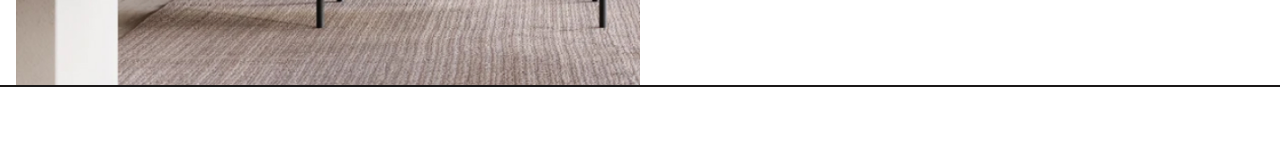
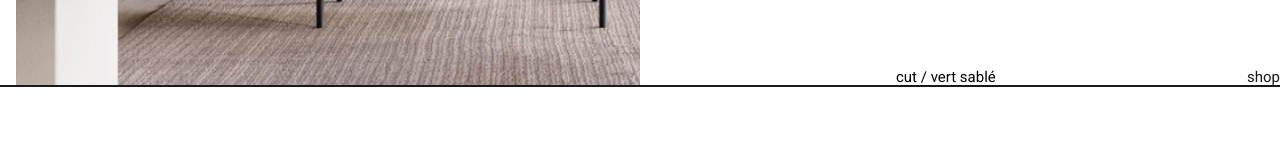
Before and after one commit to deadbeathd07/kann, a Vue app: page / in a window 1280 px wide. Shown: the part 2065-2225 px from the top of the page. Built offline with nearby package versions, Linux system fonts and the light colour scheme.

Commit message:
добавлена соответствующая разметка

```diff
--- a/src/App.vue
+++ b/src/App.vue
@@ -16,6 +16,9 @@ div.layout__wrapper
     section.section.section--content-center.section--content-space-between
       img.section__img.section__img--min-width-50.section__img--max-height-80(src="./assets/images/img-2.jpg")
       img.section__img.section__img--min-width-30.section__img--max-height-50(src="./assets/images/img-3.jpg")
+      div.section__link-wrapper
+        p.lowercase.fs-15 Cut / vert sablé
+        a.link.link--basic-link.link--hover.fs-15(href="#")  shop
   KannFooter(class="layout__footer")
 </template>
 
```
